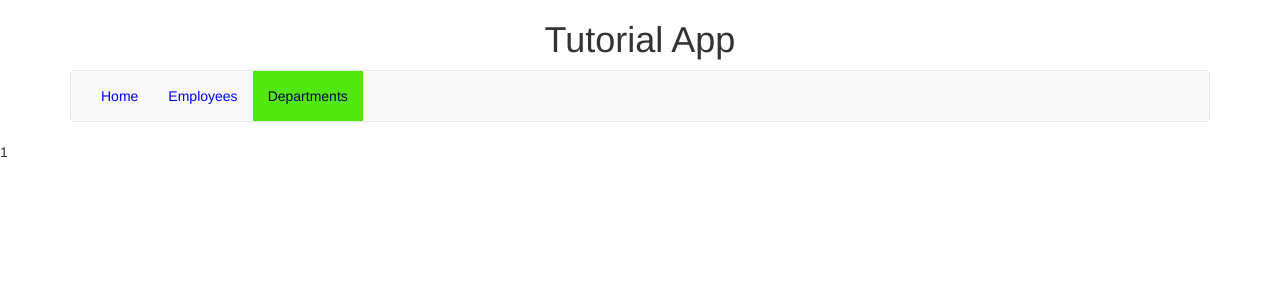
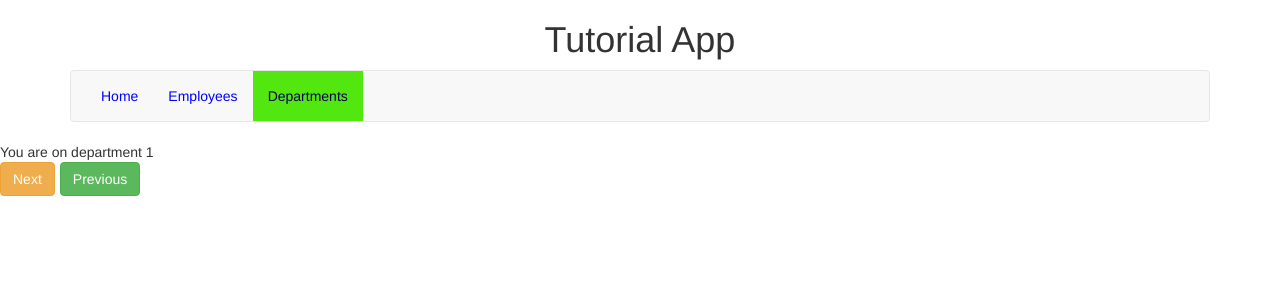
Before and after one commit to AlexanderBellDev/Angular-8-Tutorial-Repo, an Angular app: page /departments/1 in a window 1280 px wide. Shown: the top 300 px of the page. Built offline with nearby package versions, Linux system fonts and the light colour scheme.

Commit message:
ParamMap You should use paramMap when you intend to change the route of the current component.
You subscribe as per a normal http request and then you can set local variables within the subscription
  this.route.paramMap.subscribe(params => {
    this.id = parseInt(params.get('id'));
  })

```diff
--- a/src/app/department-detail/department-detail.component.html
+++ b/src/app/department-detail/department-detail.component.html
@@ -1 +1,6 @@
-{{id}}
+{{'You are on department ' + id}}
+<br>
+<div class="btn-toolbar">
+  <button class="btn btn-warning" (click)="goNext()">Next</button>
+  <button  class="btn btn-success" (click)="goPrevious()">Previous</button>
+</div>
--- a/src/app/department-detail/department-detail.component.ts
+++ b/src/app/department-detail/department-detail.component.ts
@@ -1,5 +1,5 @@
 import { Component, OnInit } from '@angular/core';
-import {ActivatedRoute} from "@angular/router";
+import {ActivatedRoute, ParamMap, Router} from "@angular/router";
 
 @Component({
   selector: 'app-department-detail',
@@ -7,11 +7,25 @@ import {ActivatedRoute} from "@angular/router";
   styleUrls: ['./department-detail.component.css']
 })
 export class DepartmentDetailComponent implements OnInit {
-  public id;
-  constructor(private route: ActivatedRoute) { }
+  public id: number;
+  constructor(private route: ActivatedRoute,
+              private router: Router) { }
 
   ngOnInit() {
-    this.id = parseInt(this.route.snapshot.paramMap.get('id'))
+  this.route.paramMap.subscribe(params => {
+    this.id = parseInt(params.get('id'));
+  })
   }
 
+  goPrevious() {
+   if(this.id!= 1){
+     this.id = this.id -1  ;
+   }
+    this.router.navigate(['departments',this.id])
+  }
+
+  goNext() {
+    this.id = this.id +1  ;
+    this.router.navigate(['departments',this.id])
+  }
 }
```
